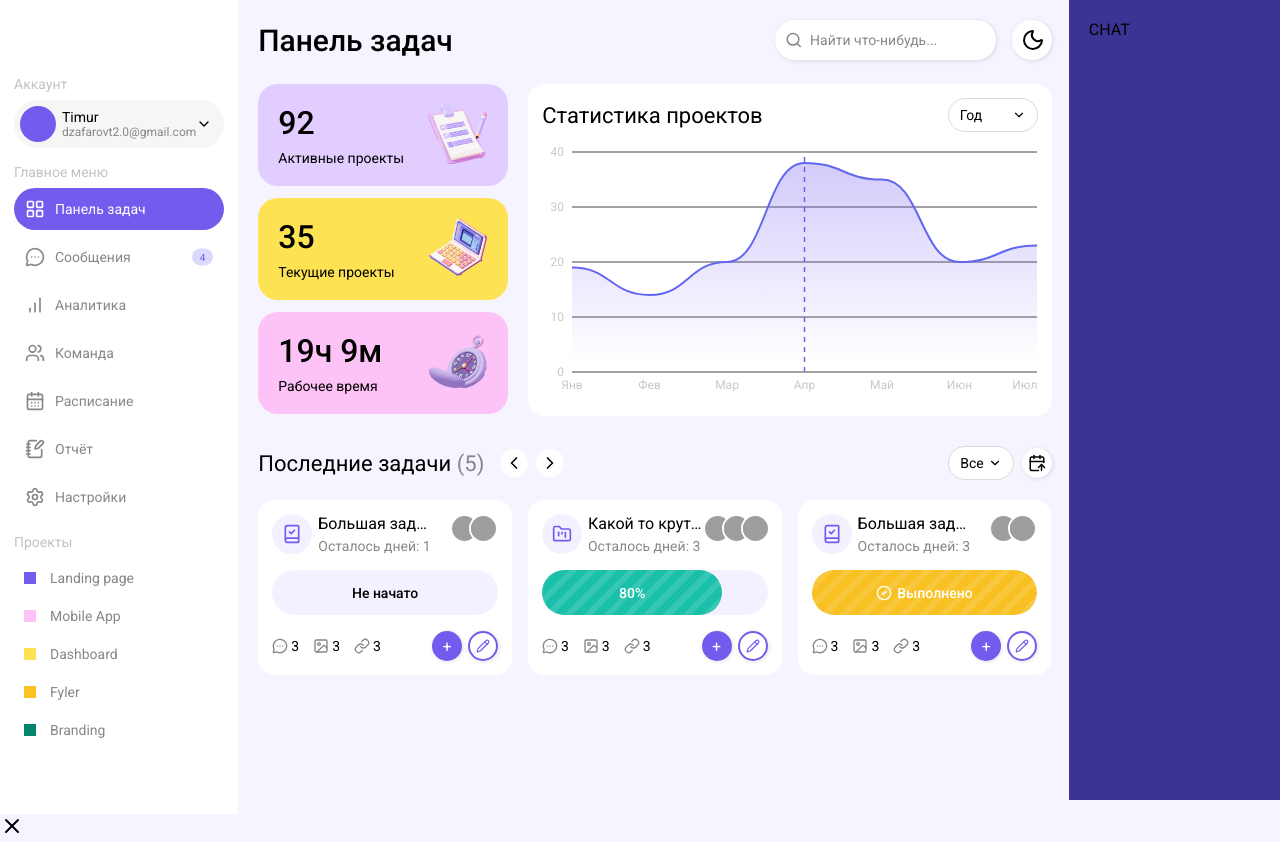
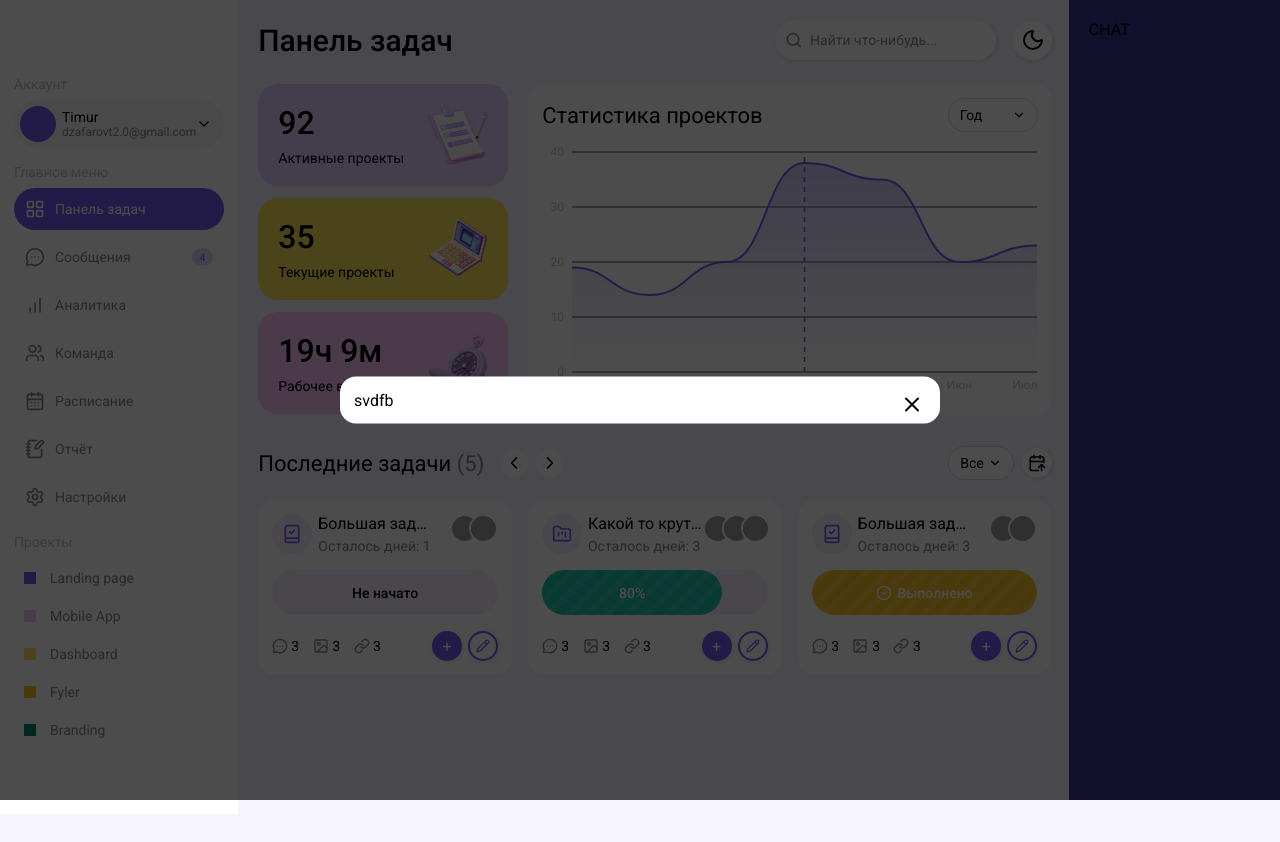
Before and after one commit to TrojanDll/task-hub, a Next.js app: page /dashboard in a window 1280 px wide. Both pictures are taken after a click on the button 482 px from the left and 646 px from the top of the page. After the commit the page ends 814 px from the top, so only its background shows below. Built offline with nearby package versions, Linux system fonts and the light colour scheme; grey boxes are pictures that could not be loaded.

Commit message:
feat: modal window

```diff
--- a/src/components/ui/Modal/Modal.module.scss
+++ b/src/components/ui/Modal/Modal.module.scss
@@ -1,8 +1,26 @@
 .overlay {
-  	background-color: var(--black-a9);
+  background-color: rgba(0, 0, 0, 0.7);
   position: fixed;
   inset: 0;
   animation: overlayShow 150ms cubic-bezier(0.16, 1, 0.3, 1);
+	z-index: 100;
+}
+
+.content {
+	position: fixed;
+	z-index: 101;
+	top: 50%;
+	left: 50%;
+	transform: translate(-50%, -50%);
+	width: calc(100vw - 40px);
+	max-width: 600px;
+	height: auto;
+}
+
+.closeButton {
+	position: absolute;
+	top: 16px;
+	right: 16px;
 }
 
 @keyframes overlayShow {
--- a/src/components/ui/Modal/Modal.tsx
+++ b/src/components/ui/Modal/Modal.tsx
@@ -1,5 +1,6 @@
+import Substrate from "../Substrate/Substrate";
+import styles from "./Modal.module.scss";
 import { X } from "lucide-react";
-import styles from "./Modal.module.scss";
 import { Dialog } from "radix-ui";
 
 interface IProps {
@@ -9,14 +10,26 @@ interface IProps {
 
 export default function Modal({ isOpen, setIsOpen }: IProps) {
   return (
-    <Dialog.Root open={isOpen} defaultOpen>
+    <Dialog.Root
+      open={isOpen}
+      defaultOpen
+    >
       <Dialog.Portal>
-        <Dialog.Overlay className={styles.overlay} />
+        <Dialog.Overlay
+          onClick={() => setIsOpen(false)}
+          className={styles.overlay}
+        />
         <Dialog.Content className={styles.content}>
           <Dialog.Title />
-          <button onClick={() => setIsOpen(false)}>
-            <X />
-          </button>
+          <Substrate className={styles.substrate}>
+            svdfb
+            <button
+              className={styles.closeButton}
+              onClick={() => setIsOpen(false)}
+            >
+              <X />
+            </button>
+          </Substrate>
         </Dialog.Content>
       </Dialog.Portal>
     </Dialog.Root>
```
Lines whose indentation alone changed are shown as unchanged.
